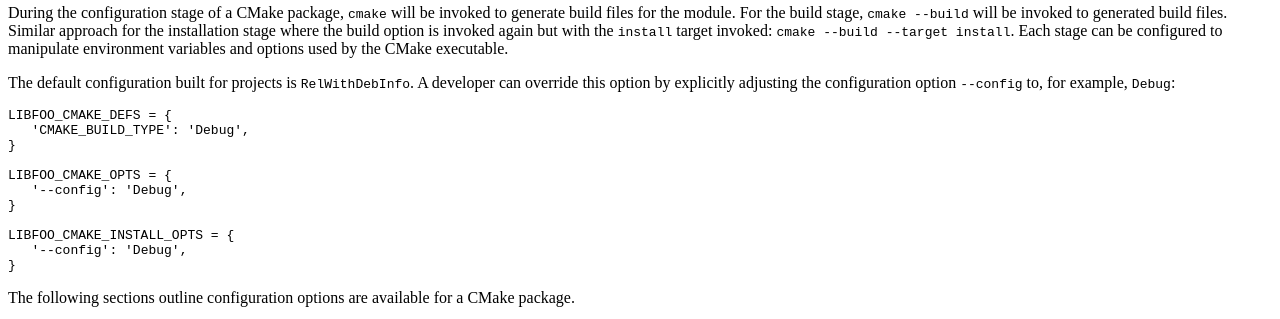
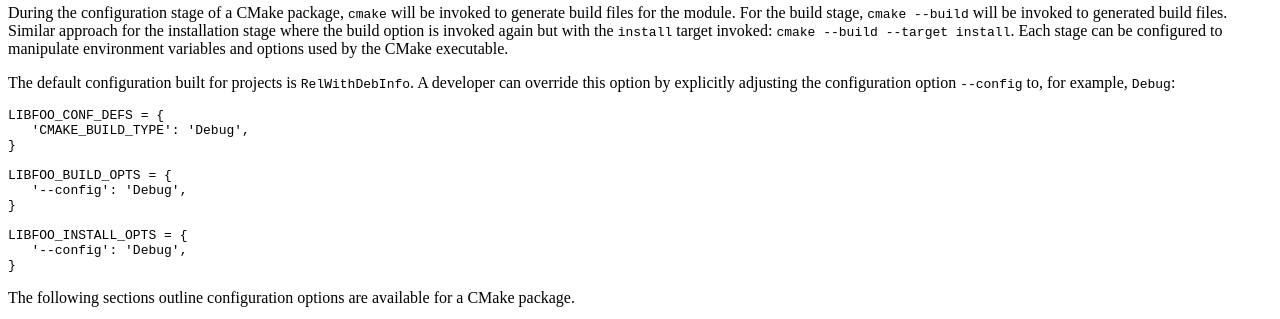
Before and after one commit to releng-tool/releng-tool, a Sphinx documentation site: the page built from Documentation/developer-guide.rst, in a window 1280 px wide and 900 px high, scrolled down 20128 px, cut to the strip 152-471 px from the top of the window. Built offline with Sphinx 7.4.7 and the Read the Docs theme 2.0.0, drawn with Linux system fonts in a browser that asks for light colours.

Commit message:
Documentation: correct cmake build-type example
The example provided for changing the default configuration for CMake
project included pre-release definitions for various configuration
options (where each different package type has its own custom variable
postfixes). This commit corrects the example by using the respective
configuration definition names found since the first formal release.

See also: fff187f4d59f8f1b10d487695d01d0e9d14d0c72

Signed-off-by: James Knight <james.d.knight@live.com>

```diff
--- a/Documentation/developer-guide.rst
+++ b/Documentation/developer-guide.rst
@@ -1503,15 +1503,15 @@ can override this option by explicitly adjusting the configuration option
 
 .. code-block:: python
 
-   LIBFOO_CMAKE_DEFS = {
+   LIBFOO_CONF_DEFS = {
       'CMAKE_BUILD_TYPE': 'Debug',
    }
 
-   LIBFOO_CMAKE_OPTS = {
+   LIBFOO_BUILD_OPTS = {
       '--config': 'Debug',
    }
 
-   LIBFOO_CMAKE_INSTALL_OPTS = {
+   LIBFOO_INSTALL_OPTS = {
       '--config': 'Debug',
    }
 
```
